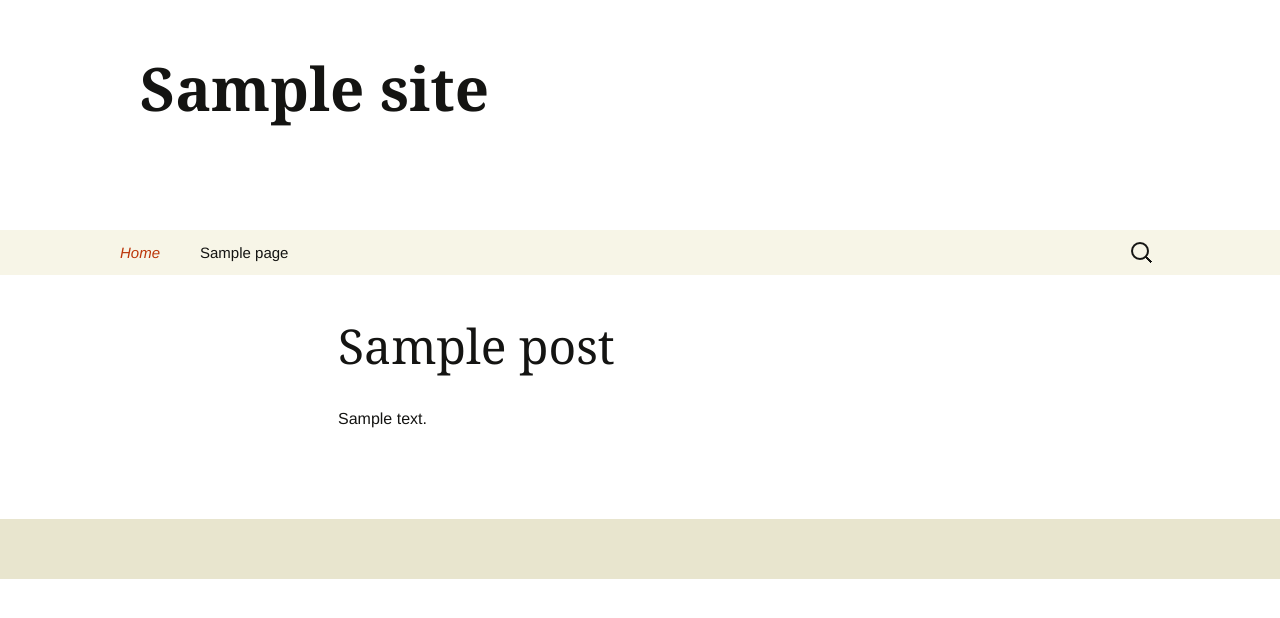
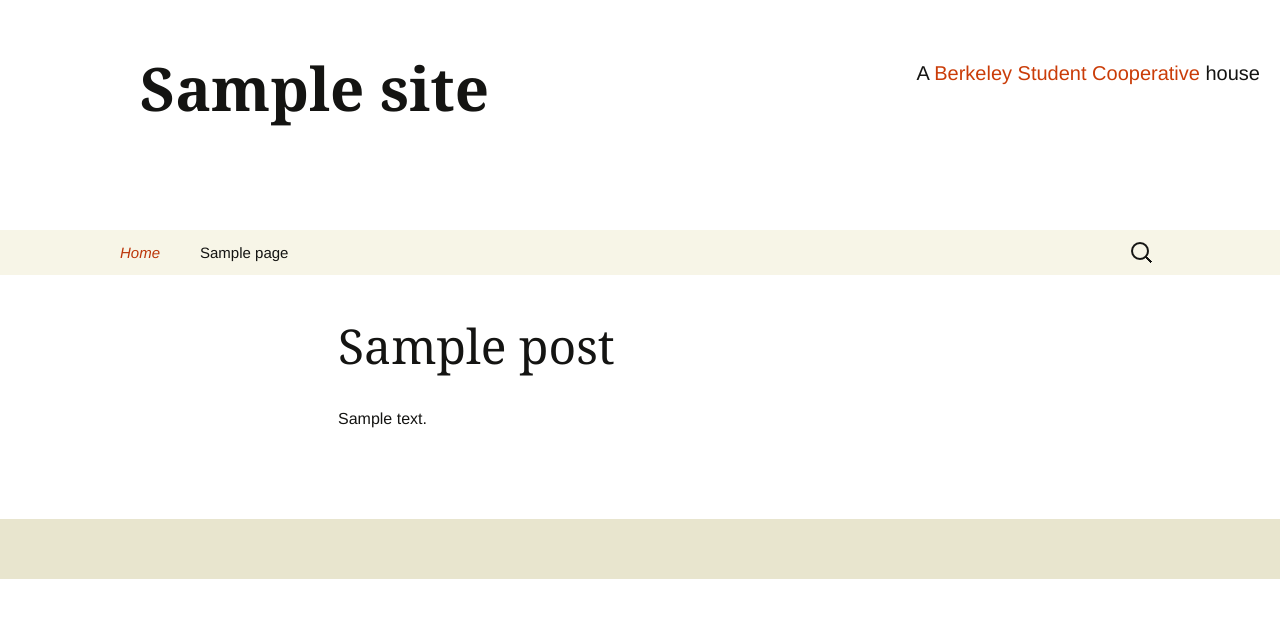
Before and after one commit to cloyne/docker-roombids, a WordPress theme: template themes/cloyne/page.php in a window 1280 px wide. Shown: the top 618 px of the page. Run offline with PHP 8.4 and a stand-in for WordPress, Linux system fonts and the light colour scheme; the site name, menu and one post (Sample post) are stand-ins, and other content is empty; some libraries are stand-ins or nearby versions.

Commit message:
Added BSC link to the header.

```diff
--- a/themes/cloyne/header.php
+++ b/themes/cloyne/header.php
@@ -38,6 +38,10 @@
 				<h2 class="site-description"><?php bloginfo( 'description' ); ?></h2>
 			</a>
 
+			<div class="bsc-link">
+				A <a href="http://bsc.coop/" title="Berkeley Student Cooperative">Berkeley Student Cooperative</a> house
+			</div>
+
 			<div id="navbar" class="navbar">
 				<nav id="site-navigation" class="navigation main-navigation" role="navigation">
 					<h3 class="menu-toggle"><?php _e( 'Menu', 'twentythirteen' ); ?></h3>
--- a/themes/cloyne/style.css
+++ b/themes/cloyne/style.css
@@ -841,6 +841,13 @@ img.wp-smiley,
 	margin: 0;
 }
 
+.site-header .bsc-link {
+	position: absolute;
+	top: 58px;
+	right: 20px;
+	font-size: 20px;
+}
+
 
 /**
  * 4.2 Navigation
```
